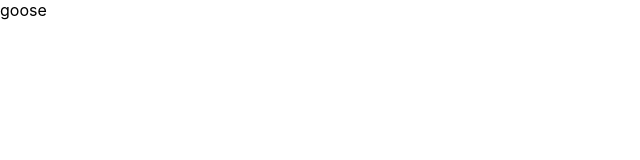
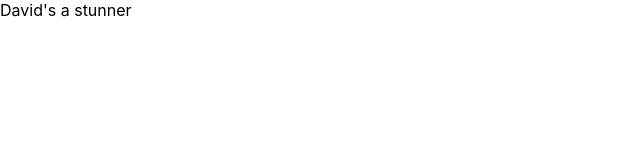
Before and after one commit to paramount197/TestDeploy, a React (Create React App) app: page / in a window 1280 px wide. Shown: the top 160 px of the page, without its empty margins (0-640 px from the left). Built offline with nearby package versions, Linux system fonts and the light colour scheme.

Commit message:
Arbind 1st check push

```diff
--- a/src/App.js
+++ b/src/App.js
@@ -3,7 +3,7 @@ import logo from "./logo.svg";
 import "./App.css";
 
 function App() {
-  return <div>goose</div>;
+  return <div>David's a stunner</div>;
 }
 
 export default App;
```
